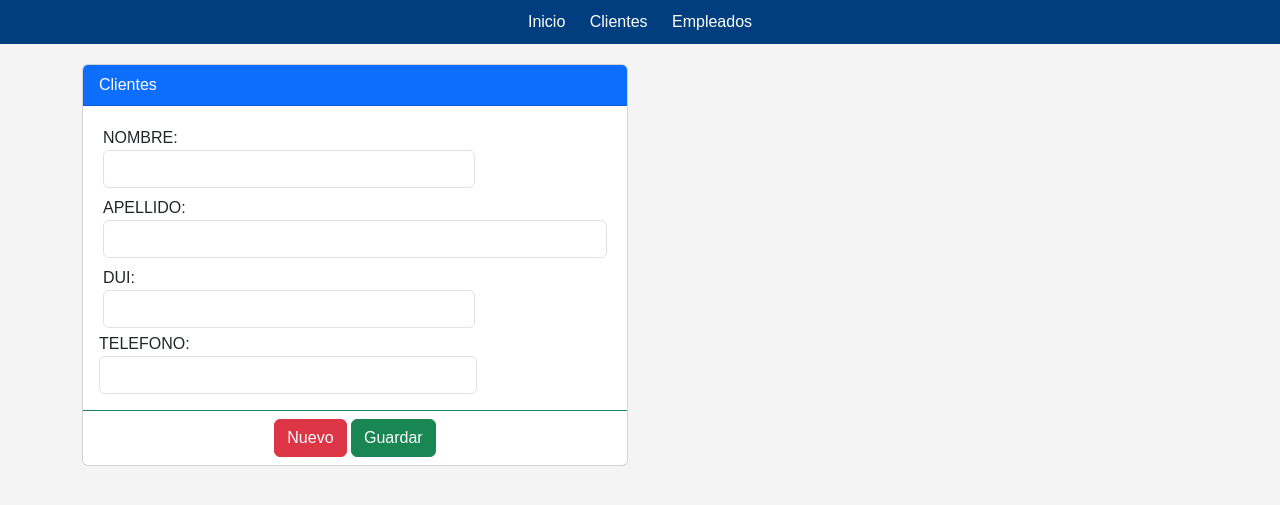
After one commit to salvadoreandradep/Programacion_III, a Flask app: template templates/productos.html in a window 1280 px wide. The commit adds this page. Shown: the top 505 px of the page. Run offline with Flask 3, Linux system fonts and the light colour scheme; the template is opened without the code that fills it, so the values that code supplies are empty.

```diff
--- a/server.py
+++ b/server.py
@@ -27,6 +27,11 @@ def Inicio():
 
 @app.route('/clientes')
 def clientes():
+    return render_template('producto.html')
+
+
+@app.route('/producto')
+def producto():
     return render_template('clientes.html')
 
 
@@ -40,7 +45,10 @@ def login():
     if user:
         return redirect(url_for('Inicio'))
     else:
-        return "Usuario o contraseña incorrectos"
+       error = "Contraseña incorrecta. Inténtalo de nuevo."
+    return render_template('login.html', error=error)
+
+
 
 @app.route('/guardar', methods=['POST'])
 def guardar():
--- /dev/null
+++ b/templates/productos.html
@@ -0,0 +1,123 @@
+<!DOCTYPE html>
+<html lang="es">
+<head>
+    <meta charset="UTF-8">
+    <meta name="viewport" content="width=device-width, initial-scale=1.0">
+    <title>Gestión de Clientes</title>
+    <link href="https://cdn.jsdelivr.net/npm/bootstrap@5.3.0/dist/css/bootstrap.min.css" rel="stylesheet">
+    <style>
+        body {
+            background-color: #ecf5ff;
+        }
+        .navbar {
+            background-color: #007bff;
+        }
+        .navbar-dark .navbar-toggler-icon {
+            background-color: #fff;
+        }
+        .container {
+            padding-top: 20px;
+        }
+        .card {
+            margin-bottom: 20px;
+        }
+
+        body {
+            font-family: Arial, sans-serif;
+            background-color: #f4f4f4;
+            margin: 0;
+            padding: 0;
+        }
+
+        header {
+            background-color: #007bff;
+            color: #fff;
+            text-align: center;
+            padding: 20px;
+        }
+
+        h1 {
+            font-size: 36px;
+        }
+
+        nav {
+            background-color: #003e7f;
+            text-align: center;
+            padding: 10px;
+        }
+
+        nav a {
+            color: #fff;
+            text-decoration: none;
+            margin: 10px;
+        }
+    </style>
+</head>
+<body>
+
+    <nav>
+        <a href="register">Inicio</a>
+        <a href="clientes">Clientes</a>
+        <a href="empleados">Empleados</a>
+    </nav>
+
+
+
+    <form action="/guardar" method="POST">
+    </nav>
+
+    <div class="container">
+        <div class="row">
+            <div class="col-md-6">
+                <div class="card">
+
+                    <div class="card-header bg-primary text-white ">
+                        Clientes
+                    </div>
+                    <div class="card-body">
+            <div class="row p-1">
+                <div class="col-9">NOMBRE:</div>
+                <div class="col-9">
+                    <input required type="text" name="txtCodigoAlumnos" id="txtCodigoAlumnos" class="form-control">
+                </div>
+            </div>
+            <div class="row p-1">
+                <div class="col-9">APELLIDO:</div>
+                <div class="col-">
+                    <input required type="text" name="txtNombreAlumnos" id="txtNombreAlumnos" class="form-control">
+                </div>
+            </div>
+            <div class="row p-1">
+                <div class="col-9">DUI:</div>
+                <div class="col-9">
+                    <input required type="text" name="txtDireccionAlumnos" id="txtDireccionAlumnos" class="form-control">
+                </div>
+            </div>
+            <div class="row">
+                <div class="col-9">TELEFONO:</div>
+                <div class="col-9">
+                    <input required type="text" name="txtTelefonoAlumnos" id="txtTelefonoAlumnos" class="form-control">
+                </div>
+            </div>
+
+
+
+
+        </div>
+        <div class="card-footer bg-transparent border-success">
+            <div class="row">
+                <div class="col text-center">
+                    <input type="reset" value="Nuevo" class="btn btn-danger">
+                    <input type="submit" value="Guardar" class="btn btn-success">
+
+                </div>
+            </div>
+        </div>
+                </div>
+            </div>
+        </div>
+    </div>
+</form>
+
+    <script src="https://cdn.jsdelivr.net/npm/bootstrap@5.3.0/dist/js/bootstrap.min.js"></script>
+</body>
```
Also changed, not shown: templates/login.html (+7 -0 lines).
